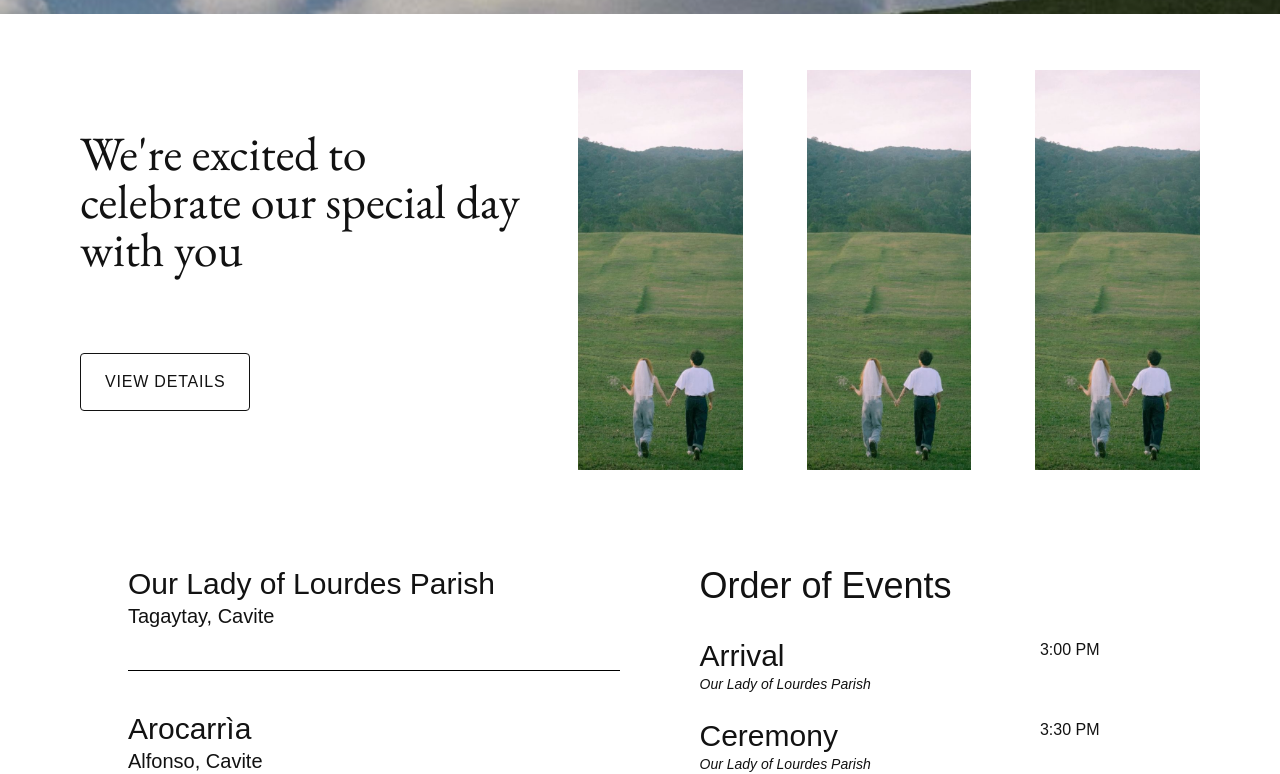
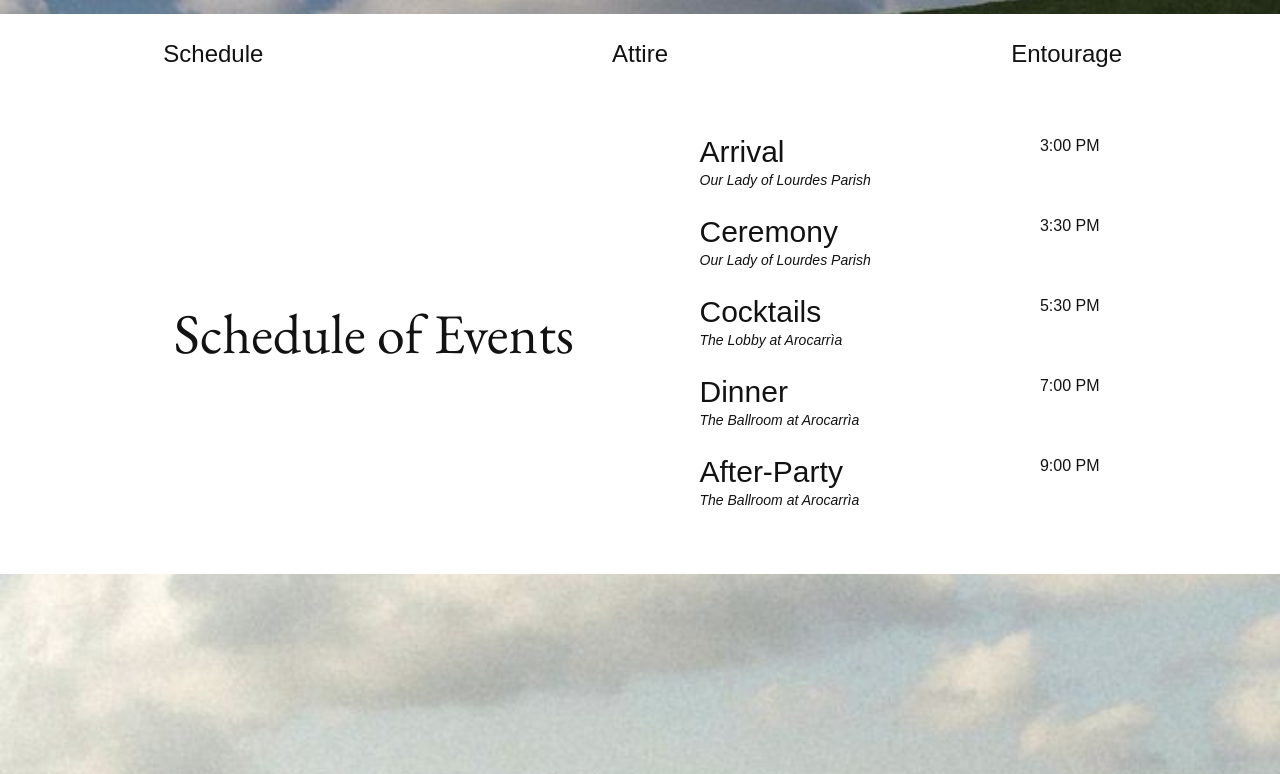
Before and after one commit to gdcrisanto/emilcelina, a Next.js app: page /the-wedding in a window 1280 px wide. Shown: the part 586-1360 px from the top of the page. Built offline with nearby package versions, Linux system fonts and the light colour scheme; a web font is replaced by a local one.

Commit message:
update: [add anchors]

```diff
--- a/lib/constants/theWedding.ts
+++ b/lib/constants/theWedding.ts
@@ -1,42 +1,18 @@
 import weddingHero from '../../public/assets/placeholder_wedding_hero.jpg';
-import homePrenup from '../../public/assets/placeholder_prenup.jpg';
-import homeImageBreaker from '../../public/assets/home_image_breaker.png';
-import footerImage from '../../public/assets/placeholder_footer.jpg';
 
 const WEDDING_HERO = {
 	image: weddingHero,
 	title: 'Wedding Details',
 };
 
-const OUR_SPECIAL_DAY = {
-	title: `We're excited to celebrate our special day with you`,
-	subtitle: '',
-	button: 'View Details',
-	href: '/',
-};
-
-const HOME_PORTRAITS: Array<any> = [
-	{
-		image: homePrenup,
-	},
-	{
-		image: homePrenup,
-	},
-	{
-		image: homePrenup,
-	},
+const WEDDING_ANCHORS = [
+	{ title: 'Schedule' },
+	{ title: 'Attire' },
+	{ title: 'Entourage' },
 ];
 
-const FOOTER = {
-	image: footerImage,
-	title: 'Emil & Celina',
-	subtitle: 'May 10, 2025 · Saturday · Tagaytay City',
-	button: 'View Details',
-	href: '/',
-};
-
-const ORDER_OF_EVENTS = {
-	title: 'Order of Events',
+const SCHEDULE_OF_EVENTS = {
+	title: 'Schedule of Events',
 	events: [
 		{
 			event: 'Arrival',
@@ -68,9 +44,6 @@ const ORDER_OF_EVENTS = {
 
 export default {
 	WEDDING_HERO,
-	OUR_SPECIAL_DAY,
-	HOME_PORTRAITS,
-	homeImageBreaker,
-	FOOTER,
-	ORDER_OF_EVENTS,
+	WEDDING_ANCHORS,
+	SCHEDULE_OF_EVENTS,
 };
--- a/pages/index.tsx
+++ b/pages/index.tsx
@@ -81,7 +81,7 @@ export default function Home() {
 				</div>
 
 				<div className="flex flex-col lg:flex-row w-full max-w-[1920px] mx-auto gap-x-20 px-10 lg:px-32 py-10">
-					<div className="flex flex-col w-full lg:w-[48%] mb-20 lg:mb-0">
+					<div className="flex flex-col w-full lg:w-[48%] mb-20 lg:mb-0 lg:justify-center lg:pr-36">
 						<div className="flex flex-col">
 							<h3 className="text-3xl">
 								Our Lady of Lourdes Parish
--- a/pages/the-wedding.tsx
+++ b/pages/the-wedding.tsx
@@ -3,12 +3,9 @@ import Layout from '../components/layout';
 import Constants from '../lib/constants';
 import PageHero from '../components/page-hero';
 import { ColoredBgWrapper } from '../components/page-sections';
-import Link from 'next/link';
-import Image from 'next/image';
 
 export default function TheWedding() {
-	const { WEDDING_HERO, OUR_SPECIAL_DAY, HOME_PORTRAITS, ORDER_OF_EVENTS } =
-		Constants;
+	const { WEDDING_HERO, WEDDING_ANCHORS, SCHEDULE_OF_EVENTS } = Constants;
 
 	return (
 		<Layout>
@@ -32,67 +29,24 @@ export default function TheWedding() {
 			</PageHero>
 
 			<ColoredBgWrapper bgColor="white">
-				<div className="flex flex-col lg:flex-row w-full py-14 px-6 lg:px-20 max-w-[1920px] justify-between mx-auto lg:gap-x-12">
-					<div className="flex-col text-center lg:text-left flex self-center max-w-[450px] mb-10 lg:mb-0 fade-up">
-						<h1 className="font-garamond text-4xl lg:text-[3rem] leading-[100%]">
-							{OUR_SPECIAL_DAY.title}
-						</h1>
-						<h2 className="lg:text-[18px] mt-4 mb-6 lg:my-[40px] font-thin">
-							{OUR_SPECIAL_DAY.subtitle}
-						</h2>
-						<Link
-							href={OUR_SPECIAL_DAY.href}
-							className="button py-4 px-6 uppercase mx-auto lg:mx-0 text-base font-thin border w-fit tracking-wider rounded hover:bg-black hover:text-white hover:">
-							{OUR_SPECIAL_DAY.button}
-						</Link>
-					</div>
-
-					<div className="flex flex-col lg:max-w-[950px] lg:min-w-[450px] w-full mx-auto lg:mx-none ">
-						<div className="flex flex-row sm:justify-center lg:justify-start gap-x-6 lg:gap-x-16 fade-up">
-							{HOME_PORTRAITS.map((portrait) => {
-								return (
-									<div
-										className={`flex-col items-center w-full relative fade-up flex-grow max-w-[156px] xl:max-w-[422px]`}>
-										<div className="relative w-full h-[287px] lg:h-[400px] ">
-											<Image
-												src={portrait.image}
-												alt=""
-												width={422}
-												height={492}
-												placeholder="blur"
-												className="absolute object-cover object-bottom w-full h-[287px] lg:h-[400px]"
-											/>
-										</div>
-									</div>
-								);
-							})}
-						</div>
-					</div>
+				<div className="flex flex-row my-6 w-full">
+					{WEDDING_ANCHORS.map((anchor) => {
+						return (
+							<div className="w-1/3 text-center text-2xl">
+								{anchor.title}
+							</div>
+						);
+					})}
 				</div>
 
 				<div className="flex flex-col lg:flex-row w-full max-w-[1920px] mx-auto gap-x-20 px-10 lg:px-32 py-10">
-					<div className="flex flex-col w-full lg:w-[48%] mb-20 lg:mb-0">
-						<div className="flex flex-col">
-							<h3 className="text-3xl">
-								Our Lady of Lourdes Parish
-							</h3>
-							<h4 className="text-xl font-thin">
-								Tagaytay, Cavite
-							</h4>
-						</div>
-						<hr className="w-full border-t self-center max-w-full border-black my-10" />
-						<div className="flex flex-col">
-							<h3 className="text-3xl">Arocarrìa</h3>
-							<h4 className="text-xl font-thin">
-								Alfonso, Cavite
-							</h4>
-						</div>
+					<div className="flex flex-col w-full lg:w-[48%] mb-20 lg:mb-0 justify-center ">
+						<h1 className="font-garamond text-7xl lg:text-7xl leading-[100%] text-center">
+							{SCHEDULE_OF_EVENTS.title}
+						</h1>
 					</div>
 					<div className="flex flex-col lg:max-w-[400px] w-full">
-						<h3 className="text-4xl mb-8">
-							{ORDER_OF_EVENTS.title}
-						</h3>
-						{ORDER_OF_EVENTS?.events.map((item) => {
+						{SCHEDULE_OF_EVENTS?.events.map((item) => {
 							return (
 								<div className="flex flex-row mb-6 justify-between">
 									<div className="flex flex-col">
```
